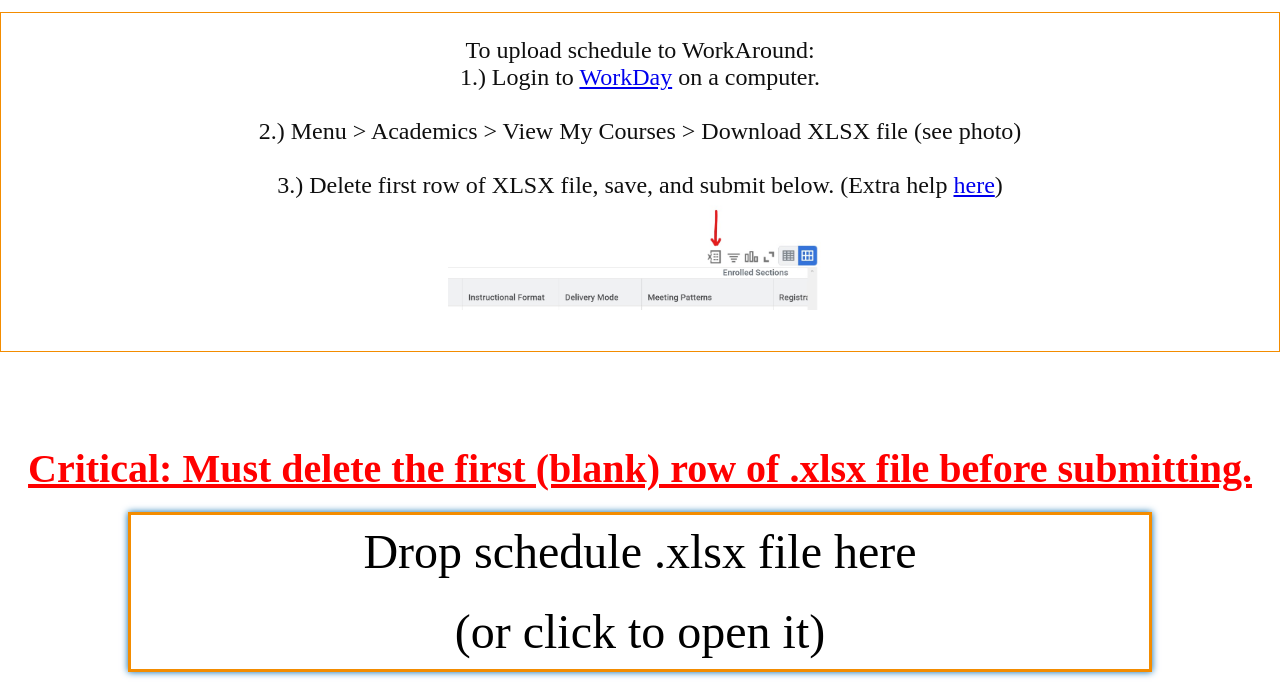
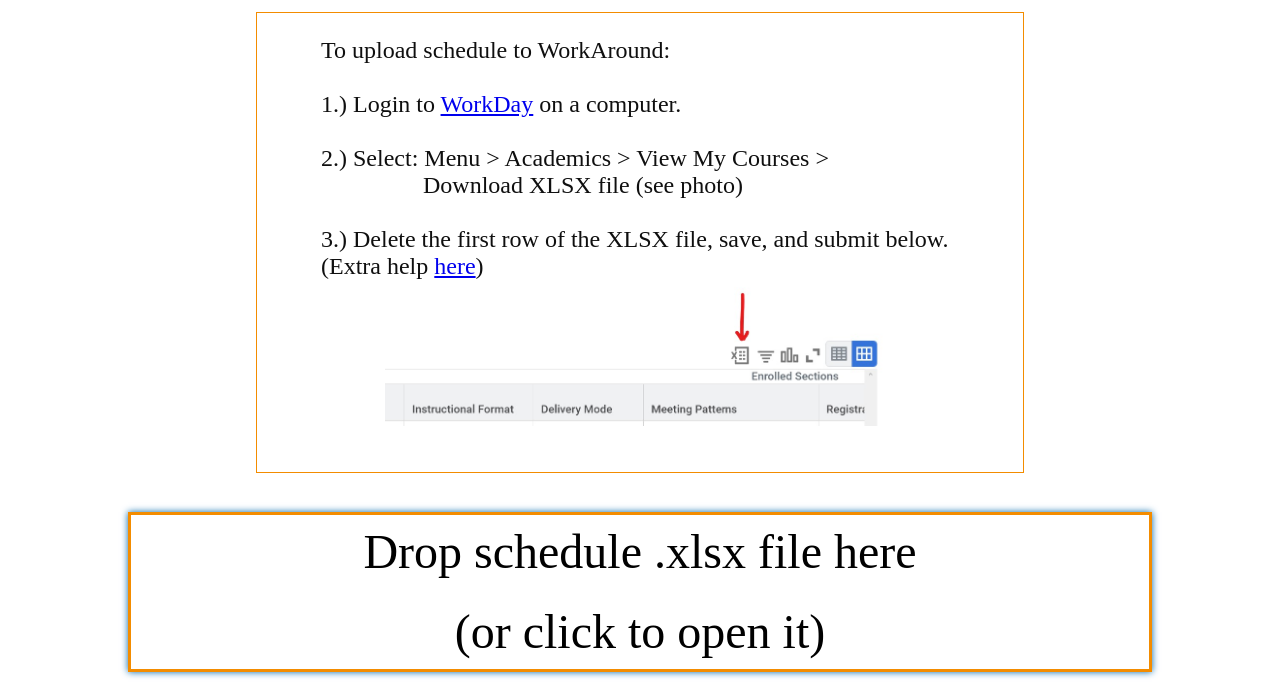
Before and after one commit to calvin-cs262-fall2022-teamH/xlsxUploader, a website: page index.html in a window 1280 px wide. Shown: the part 108-800 px from the top of the page. Drawn offline with Linux system fonts and the light colour scheme.

Commit message:
Making correction to Website UI (prof notes)

```diff
--- a/index.html
+++ b/index.html
@@ -4,7 +4,7 @@
     <meta charset="UTF-8" />
     <meta name="viewport" content="width=device-width, initial-scale=1.0" />
     <title>Drag-n-drop File Upload</title>
-
+    <link rel="stylesheet" href="styles.css">
     <script type="text/javascript">
       function stopDefault(event) {
         event.preventDefault();
@@ -70,34 +70,21 @@
 
     <div id="instructions">
       <p>
-        To upload schedule to WorkAround:<br>
+        To upload schedule to WorkAround:<br><br>
         1.) Login to
         <a href="https://workday.calvin.edu/?_ga=2.248284099.552194930.1668644700-446776349.1662467520" target="_blank">WorkDay</a>
         on a computer.<br><br>
-        2.) Menu > Academics > View My Courses > Download XLSX file (see photo)<br><br>
-        3.) Delete first row of XLSX file, save, and submit below. (Extra help <a href="https://www.excel-easy.com/examples/delete-row.html" target="_blank"> here</a>)
+        2.) Select: Menu > Academics > View My Courses ><br>
+        &emsp;&emsp;&emsp;&emsp; Download XLSX file (see photo)<br><br>
+        3.) Delete the first row of the XLSX file, save, and submit below. <br>
+        (Extra help <a href="https://www.excel-easy.com/examples/delete-row.html" target="_blank"> here</a>)
       </p>
       <img id="instr-img" src="instruction.jpg" alt="Download XLSX for schedule, not entire page"/>
     </div>
 
-    <p id="rules">
-      Critical: Must delete the first (blank) row of .xlsx file before submitting.
-    </p>
 
-    <form
-      id="filesfrm"
-      action="/upload"
-      method="post"
-      onsubmit="return submitFilesForm(this);"
-    >
-      <input
-        type="file"
-        name="filesfld"
-        id="filesfld"
-        accept=".xlsx"
-        onchange="submitFilesForm(this.form);"
-        multiple
-      />
+    <form id="filesfrm" action="/upload" method="post" onsubmit="return submitFilesForm(this);" >
+      <input type="file" name="filesfld" id="filesfld" accept=".xlsx" onchange="submitFilesForm(this.form);" multiple/>
       <label
         for="filesfld"
         id="dropzone"
@@ -108,6 +95,7 @@
         >Drop schedule .xlsx file here<br />(or click to open it)</label
       >
     </form>
+
     <div style="text-align: left"><div id="progress"></div></div>
   </body>
 </html>
@@ -132,11 +120,14 @@
   }
   #instructions {
     font-size: 3vh;
-    text-align: center;
+    text-align: left;
     justify-content: center;
-    width: 100%;
+    width: 60%;
     position: absolute;
     top: 15%;
+    left: 20%;
+    padding-left: 5%;
+    padding-right: 5%;
     color: rgb(15, 15, 15);
     border:#f38c00;
     border-width: 1px;
@@ -150,14 +141,15 @@
     width: 100%;
     position: absolute;
     bottom: 20%;
-    color: red;
+    color: rgb(0, 0, 0);
     font-weight: bold;
     text-decoration: underline;
   }
   #instr-img {
-    width: 30vw;
+    width: 40vw;
     position: relative;
-    bottom: 35px;
+    bottom: 5vh;
+    left: 5vw;
     z-index: -10;
   }
   #dropzone {
```
